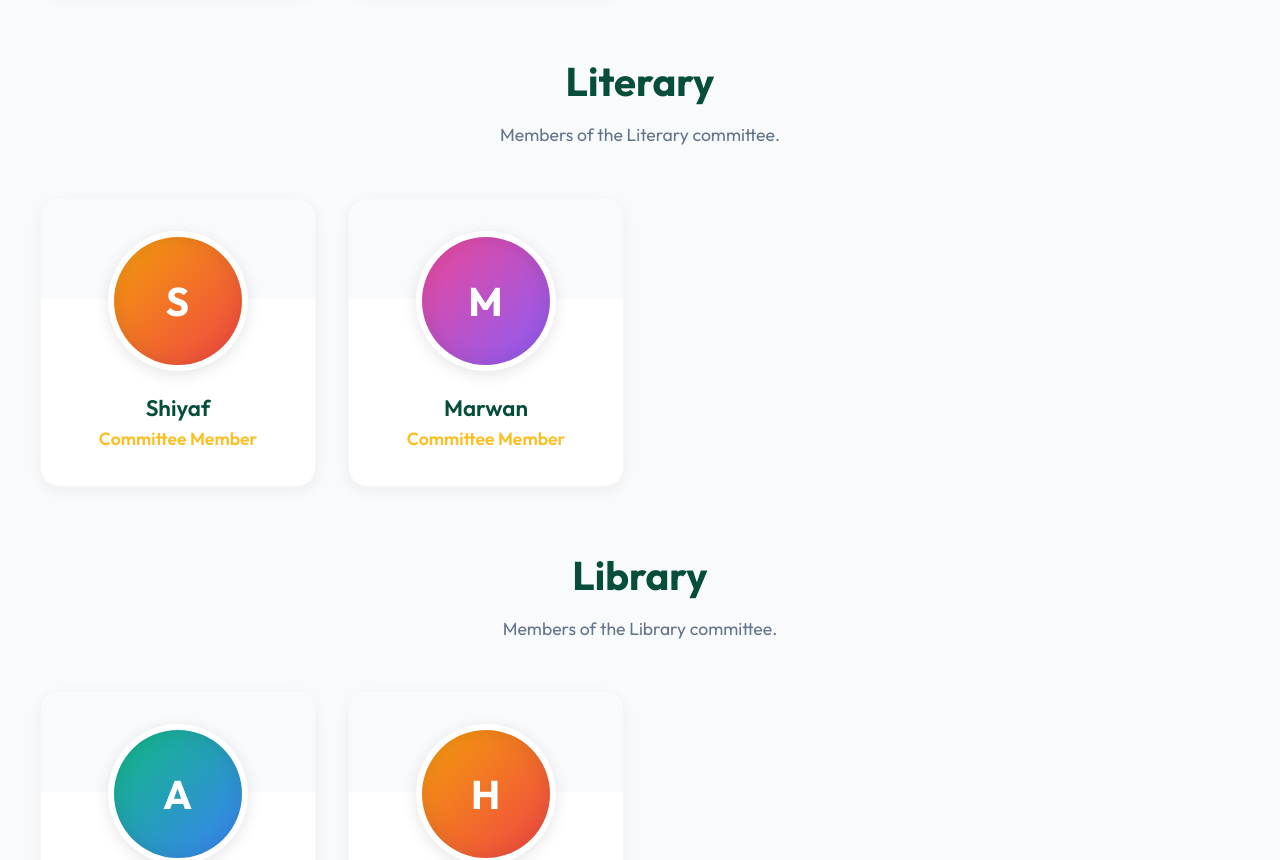
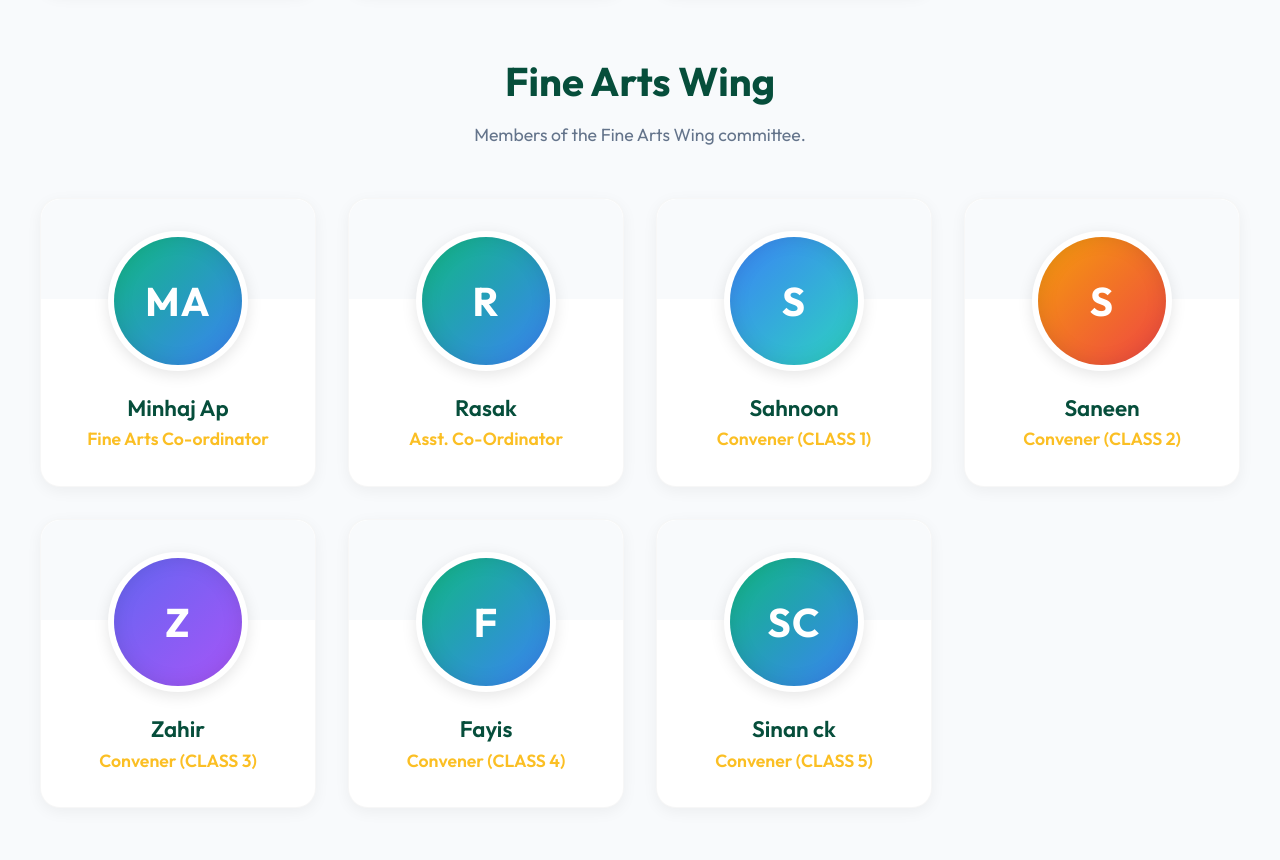
Before and after one commit to Falcon-Exe/MUSF, a React (Vite) app: page /leadership in a window 1280 px wide. Shown: the part 880-1740 px from the top of the page. Built offline with nearby package versions, Linux system fonts and the light colour scheme.

Commit message:
feat: add leadership data for executive and sub-committees

```diff
--- a/src/data/leaders.js
+++ b/src/data/leaders.js
@@ -1,113 +1,137 @@
 export const leadershipData = {
     executive: [
-        {
-            id: 1,
-            name: "Razin",
-            role: "Chairman",
-            image: "/leaders/razin.jpeg"
-        },
-        {
-            id: 2,
-            name: "Dilshad",
-            role: "Secretary",
-            image: "/leaders/dilshad.JPG"
-        },
-        {
-            id: 3,
-            name: "Jirshad",
-            role: "Joint Secretary",
-            image: ""
-        },
-        {
-            id: 4,
-            name: "Salman",
-            role: "Vice Chairman",
-            image: ""
-        },
-        {
-            id: 5,
-            name: "Shiyas",
-            role: "Treasurer",
-            image: ""
-        },
-        {
-            id: 6,
-            name: "Anees",
-            role: "CUC",
-            image: ""
-        }
+        { id: "e1", name: "Razin", role: "Chairman", image: "" },
+        { id: "e2", name: "Salman", role: "Vice Chairman", image: "" },
+        { id: "e3", name: "Dilshad", role: "General Secretary", image: "" },
+        { id: "e4", name: "Jirshad", role: "Joint Secretary", image: "" },
+        { id: "e5", name: "Anees Rahman", role: "CUC", image: "" },
+        { id: "e6", name: "Shiyas", role: "Treasurer", image: "" }
     ],
     subCommittees: [
         {
-            title: "Fine Arts",
+            title: "Auditors",
             members: [
-                { id: 101, name: "Minhaj", role: "Committee Member", image: "" },
-                { id: 102, name: "Razak", role: "Committee Member", image: "" }
+                { id: "au1", name: "Saed", role: "Auditor", image: "" },
+                { id: "au2", name: "Ihsan", role: "Assi - Auditor", image: "" },
+                { id: "au3", name: "Althaf", role: "Assi - Auditor", image: "" }
             ]
         },
         {
-            title: "Literary",
+            title: "Fine Arts Wing",
             members: [
-                { id: 103, name: "Shiyaf", role: "Committee Member", image: "" },
-                { id: 104, name: "Marwan", role: "Committee Member", image: "" }
+                { id: "fa1", name: "Minhaj Ap", role: "Fine Arts Co-ordinator", image: "" },
+                { id: "fa2", name: "Rasak", role: "Asst. Co-Ordinator", image: "" },
+                { id: "fa3", name: "Sahnoon", role: "Convener (CLASS 1)", image: "" },
+                { id: "fa4", name: "Saneen", role: "Convener (CLASS 2)", image: "" },
+                { id: "fa5", name: "Zahir", role: "Convener (CLASS 3)", image: "" },
+                { id: "fa6", name: "Fayis", role: "Convener (CLASS 4)", image: "" },
+                { id: "fa7", name: "Sinan ck", role: "Convener (CLASS 5)", image: "" }
             ]
         },
         {
-            title: "Library",
+            title: "Literary Wing",
             members: [
-                { id: 105, name: "Abdulla", role: "Committee Member", image: "" },
-                { id: 106, name: "Hisham", role: "Committee Member", image: "" }
+                { id: "lw1", name: "Shiyaf", role: "Literary Co-ordinator", image: "" },
+                { id: "lw2", name: "Marwan", role: "Asst Co-ordinator", image: "" },
+                { id: "lw3", name: "Jibran", role: "Chief Editor", image: "" },
+                { id: "lw4", name: "Razin", role: "Convener (CLASS 1)", image: "" },
+                { id: "lw5", name: "Anshad", role: "Convener (CLASS 2)", image: "" },
+                { id: "lw6", name: "Mujthaba", role: "Convener (CLASS 3)", image: "" },
+                { id: "lw7", name: "Shahid", role: "Convener (CLASS 4)", image: "" },
+                { id: "lw8", name: "Sinan ck", role: "Convener (CLASS 5)", image: "" }
             ]
         },
         {
-            title: "Research Cell",
+            title: "Library Board",
             members: [
-                { id: 107, name: "Miqdad", role: "Committee Member", image: "" },
-                { id: 108, name: "Faseeh", role: "Committee Member", image: "" }
+                { id: "lb1", name: "Abdulla Adil", role: "Chief Librarian", image: "" },
+                { id: "lb2", name: "Hisham", role: "Assi - Librarian", image: "" }
             ]
         },
         {
-            title: "Medical",
+            title: "Research Wing",
             members: [
-                { id: 109, name: "Basith", role: "Committee Member", image: "" },
-                { id: 110, name: "Fayiz", role: "Committee Member", image: "" }
+                { id: "rw1", name: "Miqdad", role: "Research Co-ordinator", image: "" },
+                { id: "rw2", name: "Faseeh", role: "Asst Co-ordinator", image: "" },
+                { id: "rw3", name: "Sanad", role: "Club Leader (Beacon of Truth)", image: "" },
+                { id: "rw4", name: "Sinan (4)", role: "Club Leader (Al-Madhab)", image: "" },
+                { id: "rw5", name: "Hashim", role: "Club Leader (Thahdir)", image: "" }
             ]
         },
         {
-            title: "Bank",
+            title: "Saving Bank",
             members: [
-                { id: 111, name: "Nabeel", role: "Committee Member", image: "" },
-                { id: 112, name: "Faris", role: "Committee Member", image: "" }
+                { id: "sb1", name: "Nabeel", role: "Bank Manager", image: "" },
+                { id: "sb2", name: "Faris CA", role: "Asst. Manager", image: "" }
             ]
         },
         {
-            title: "Social Affairs",
+            title: "Health Department",
             members: [
-                { id: 113, name: "Mujeeb", role: "Committee Member", image: "" },
-                { id: 114, name: "Habeeb", role: "Committee Member", image: "" }
+                { id: "hd1", name: "Basith", role: "Chief Medical Officer (CMO)", image: "" },
+                { id: "hd2", name: "FAYIS", role: "Assi - Medical Officer (AMO)", image: "" },
+                { id: "hd3", name: "Savad (C1)", role: "Member", image: "" },
+                { id: "hd4", name: "Ameen (C2)", role: "Member", image: "" },
+                { id: "hd5", name: "Yaseen (C3)", role: "Member", image: "" }
             ]
         },
         {
-            title: "Sports",
+            title: "Store Board",
             members: [
-                { id: 115, name: "Anzar", role: "Committee Member", image: "" },
-                { id: 116, name: "Hadhi", role: "Committee Member", image: "" }
+                { id: "st1", name: "Ramil PA", role: "Storekeeper", image: "" },
+                { id: "st2", name: "Hashir", role: "Assi - keeper", image: "" }
             ]
         },
         {
-            title: "Garden",
+            title: "Garden Committee",
             members: [
-                { id: 117, name: "Sinan", role: "Committee Member", image: "" },
-                { id: 118, name: "Ajsal", role: "Committee Member", image: "" }
+                { id: "gc1", name: "Sinan", role: "Garden Leader", image: "" },
+                { id: "gc2", name: "Ajsal", role: "Assi - Leader", image: "" }
             ]
         },
         {
-            title: "IT & PRD",
+            title: "Social Affairs Board",
             members: [
-                { id: 119, name: "Basil", role: "Committee Member", image: "" },
-                { id: 120, name: "Sabir", role: "Committee Member", image: "" },
-                { id: 121, name: "Afinas", role: "Committee Member", image: "" },
-                { id: 122, name: "Ashmil", role: "Committee Member", image: "" }
+                { id: "sa1", name: "Habeeb", role: "Social Affairs Co-Ordinator", image: "" },
+                { id: "sa2", name: "Mujeeb", role: "Asst Co-Ordinator", image: "" },
+                { id: "sa3", name: "Sani", role: "CSS Coordinator", image: "" },
+                { id: "sa4", name: "Mahroof", role: "CSS Coordinator", image: "" }
+            ]
+        },
+        {
+            title: "Sports Wing",
+            members: [
+                { id: "sw1", name: "Anzar", role: "Captain", image: "" },
+                { id: "sw2", name: "Hadi", role: "Asst Captain", image: "" }
+            ]
+        },
+        {
+            title: "Public Relations & IT Department",
+            members: [
+                { id: "pr1", name: "Basil km", role: "PRO", image: "" },
+                { id: "pr2", name: "Sabir", role: "APRO", image: "" },
+                { id: "pr3", name: "Nihal", role: "IT Nob", image: "" },
+                { id: "pr4", name: "Ashmil", role: "Assi - IT Nob", image: "" },
+                { id: "pr5", name: "Hashim (3)", role: "Content writing", image: "" },
+                { id: "pr6", name: "Afinas", role: "Graphic Designing", image: "" },
+                { id: "pr7", name: "Zahir", role: "Photography", image: "" },
+                { id: "pr8", name: "Ansif", role: "Report Writing", image: "" },
+                { id: "pr9", name: "Mufeed", role: "Video Editing", image: "" }
+            ]
+        },
+        {
+            title: "Language Hub",
+            members: [
+                { id: "lh1", name: "Nizamudheen", role: "Co-ordinator", image: "" },
+                { id: "lh2", name: "Hashim(3)", role: "Assi-Co-ordinator", image: "" },
+                { id: "lh3", name: "Munzir", role: "Arabic Club Leader", image: "" },
+                { id: "lh4", name: "Mikdad", role: "Arabic Club Leader", image: "" },
+                { id: "lh5", name: "Saed", role: "English Club Leader", image: "" },
+                { id: "lh6", name: "Ashmil", role: "English Club Leader", image: "" },
+                { id: "lh7", name: "Aflah E", role: "Malayalam Club Leader", image: "" },
+                { id: "lh8", name: "Shibili C", role: "Malayalam Club Leader", image: "" },
+                { id: "lh9", name: "Ashfak", role: "Urdu Club Leader", image: "" },
+                { id: "lh10", name: "Afrad", role: "Urdu Club Leader", image: "" }
             ]
         }
     ]
```
